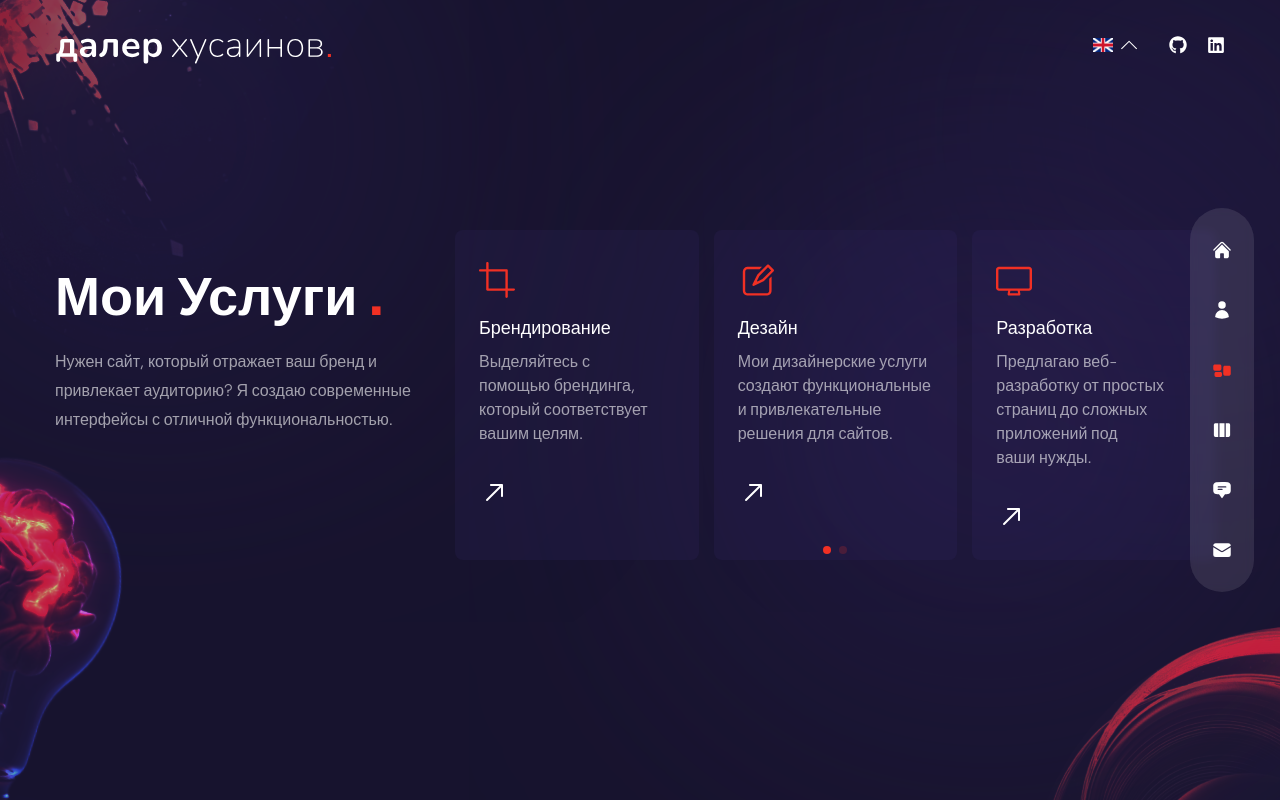
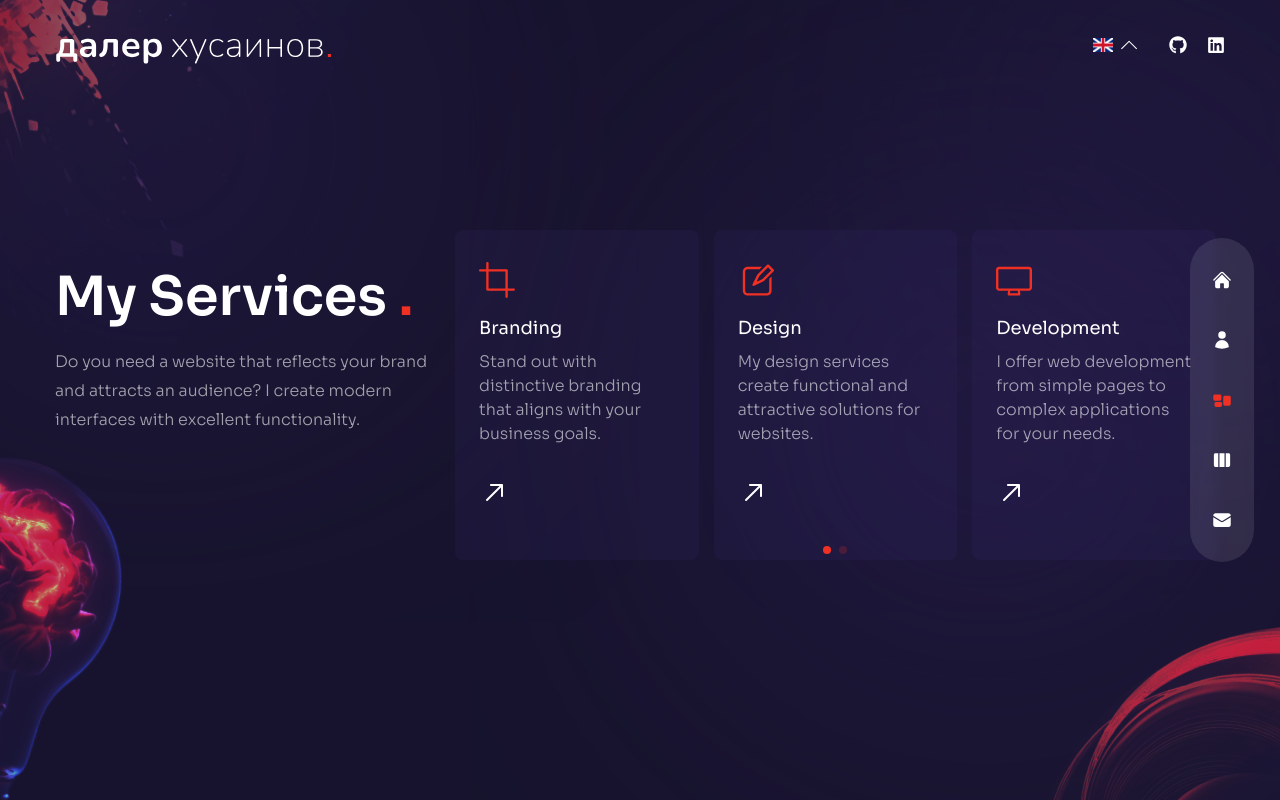
Before and after one commit to DalerKhusainov/my-new-portfolio-v1, a Next.js app: page /services in a window 1280 px wide. Built offline with nearby package versions, Linux system fonts and the light colour scheme.

Commit message:
Added language toggling in my services and my works sections.

```diff
--- a/components/Nav.js
+++ b/components/Nav.js
@@ -18,11 +18,11 @@ export const navData = [
   { name: "about", path: "/about", icon: <HiUser /> },
   { name: "services", path: "/services", icon: <HiRectangleGroup /> },
   { name: "work", path: "/work", icon: <HiViewColumns /> },
-  {
-    name: "testimonials",
-    path: "/testimonials",
-    icon: <HiChatBubbleBottomCenterText />,
-  },
+  // {
+  //   name: "testimonials",
+  //   path: "/testimonials",
+  //   icon: <HiChatBubbleBottomCenterText />,
+  // },
   {
     name: "contact",
     path: "/contact",
--- a/components/ServiceSlider.js
+++ b/components/ServiceSlider.js
@@ -3,7 +3,6 @@ import {
   RxCrop,
   RxPencil2,
   RxDesktop,
-  RxReader,
   RxRocket,
   RxArrowTopRight,
 } from "react-icons/rx";
@@ -16,9 +15,38 @@ import "swiper/css/free-mode";
 import "swiper/css/pagination";
 // Swiper required modules
 import { FreeMode, Pagination } from "swiper";
+import { getLangData } from "../utils/helpers";
 
-// data
-const serviceData = [
+// data in english
+const serviceDataEng = [
+  {
+    icon: <RxCrop />,
+    title: "Branding",
+    description:
+      "Stand out with distinctive branding that aligns with your business goals.",
+  },
+  {
+    icon: <RxPencil2 />,
+    title: "Design",
+    description:
+      "My design services create functional and attractive solutions for websites.",
+  },
+  {
+    icon: <RxDesktop />,
+    title: "Development",
+    description:
+      "I offer web development from simple pages to complex applications for your needs.",
+  },
+  {
+    icon: <RxRocket />,
+    title: "SEO",
+    description:
+      "I provide SEO services to improve the position of your site, including optimization.",
+  },
+];
+
+// data in russian
+const serviceDataRus = [
   {
     icon: <RxCrop />,
     title: "Брендирование",
@@ -45,7 +73,9 @@ const serviceData = [
   },
 ];
 
-const ServiceSlider = () => {
+const ServiceSlider = ({ langValue }) => {
+  const serviceData = getLangData(langValue, serviceDataEng, serviceDataRus);
+
   return (
     <Swiper
       breakpoints={{
--- a/pages/about/index.js
+++ b/pages/about/index.js
@@ -16,11 +16,12 @@ import Avatar from "../../components/Avatar";
 import Circles from "../../components/Circles";
 import { motion } from "framer-motion";
 import { fadeIn } from "../../variants";
+import { getLangData } from "../../utils/helpers";
 import CountUp from "react-countup";
 import { LangContext } from "../../context/LangContext";
 
-//  data
-const aboutData = [
+//  data in english
+const aboutDataEng = [
   {
     title: "Skills",
     info: [
@@ -80,6 +81,67 @@ const aboutData = [
   },
 ];
 
+//  data in russian
+const aboutDataRus = [
+  {
+    title: "Навыки",
+    info: [
+      {
+        title: "Веб Разработка",
+        icons: [
+          <FaHtml5 />,
+          <FaCss3 />,
+          <FaJs />,
+          <FaReact />,
+          <SiNextdotjs />,
+          <SiFramer />,
+          <SiWebflow />,
+          <SiTypescript />,
+          <SiTailwindcss />,
+          <SiSass />,
+        ],
+      },
+      {
+        title: "UI/UX Дезайнер",
+        icons: [<FaFigma />, <SiAdobexd />, <SiAdobephotoshop />],
+      },
+    ],
+  },
+  {
+    title: "Сертификаты",
+    info: [
+      {
+        title: "TailwindCSS Advanced Course - Udemy Certificate of Completion",
+        stage: "2024",
+      },
+      {
+        title:
+          "Figma UI/UX Design Essential and Advanced Courses - Udemy Certificate of Completion",
+        stage: "2024",
+      },
+      {
+        title:
+          "The Ultimate ReactJS, Redux and NextJS Course - Udemy Certificate of Completion",
+        stage: "2024",
+      },
+      {
+        title:
+          "ReactJS, React Router & TypeScript - ProSkills Ilmhona Bootcamp",
+        stage: "2023",
+      },
+      {
+        title:
+          "The Complete JavaScript Course - Udemy Certificate of Completion",
+        stage: "2021",
+      },
+      {
+        title: "Advanced CSS and Sass - Udemy Certificate of Completion",
+        stage: "2021",
+      },
+    ],
+  },
+];
+
 const About = () => {
   const [index, setIndex] = useState(0);
   const now = new Date().getFullYear();
@@ -89,6 +151,8 @@ const About = () => {
   const langContext = useContext(LangContext);
   if (!langContext) return;
   const { langValue } = langContext;
+
+  const aboutData = getLangData(langValue, aboutDataEng, aboutDataRus);
 
   return (
     <div className="h-full py-32 text-center bg-primary/30 xl:text-left">
--- a/pages/services/index.js
+++ b/pages/services/index.js
@@ -1,10 +1,16 @@
+import { useContext } from "react";
 import { motion } from "framer-motion";
 import { fadeIn } from "../../variants";
 import ServiceSlider from "../../components/ServiceSlider";
 import Bulb from "../../components/Bulb";
 import Circles from "../../components/Circles";
+import { LangContext } from "../../context/LangContext";
 
 const Services = () => {
+  const langContext = useContext(LangContext);
+  if (!langContext) return;
+  const { langValue } = langContext;
+
   return (
     <div className="flex items-center h-full bg-primary/30 py-36">
       <Circles />
@@ -19,7 +25,8 @@ const Services = () => {
               exit="hidden"
               className="text-center h2 xl:mt-8 md:text-start"
             >
-              Мои Услуги <span className="text-accent">.</span>
+              {langValue === "eng" ? "My Services" : "Мои Услуги"}{" "}
+              <span className="text-accent">.</span>
             </motion.h2>
             <motion.p
               variants={fadeIn("up", 0.4)}
@@ -28,8 +35,9 @@ const Services = () => {
               exit="hidden"
               className="mb-4 max-w-[400px] mx-auto md:text-start text-center lg:mx-0"
             >
-              Нужен сайт, который отражает ваш бренд и привлекает аудиторию? Я
-              создаю современные интерфейсы с отличной функциональностью.
+              {langValue === "eng"
+                ? "Do you need a website that reflects your brand and attracts an audience? I create modern interfaces with excellent functionality."
+                : "Нужен сайт, который отражает ваш бренд и привлекает аудиторию? Я создаю современные интерфейсы с отличной функциональностью."}
             </motion.p>
           </div>
           {/* slider */}
@@ -40,7 +48,7 @@ const Services = () => {
             exit="hidden"
             className="w-full xl:max-w-[65%]"
           >
-            <ServiceSlider />
+            <ServiceSlider langValue={langValue} />
           </motion.div>
         </div>
       </div>
--- a/pages/work/index.js
+++ b/pages/work/index.js
@@ -1,10 +1,16 @@
+import { useContext } from "react";
 import { motion } from "framer-motion";
 import { fadeIn } from "../../variants";
 import WorkSlider from "../../components/WorkSlider";
 import Bulb from "../../components/Bulb";
 import Circles from "../../components/Circles";
+import { LangContext } from "../../context/LangContext";
 
 const Work = () => {
+  const langContext = useContext(LangContext);
+  if (!langContext) return;
+  const { langValue } = langContext;
+
   return (
     <div className="flex items-center h-full bg-primary/30 py-36">
       <Circles />
@@ -19,7 +25,8 @@ const Work = () => {
               exit="hidden"
               className="text-center h2 xl:mt-12 md:text-start"
             >
-              Мои работы<span className="text-accent">.</span>
+              {langValue === "eng" ? "My works" : "Мои работы"}
+              <span className="text-accent">.</span>
             </motion.h2>
             <motion.p
               variants={fadeIn("up", 0.4)}
@@ -28,9 +35,9 @@ const Work = () => {
               exit="hidden"
               className="mb-4 max-w-[400px] mx-auto md:text-start text-center lg:mx-0"
             >
-              Мои дизайнерские услуги создают ориентированные на пользователя,
-              функциональные и визуально привлекательные решения для сайтов,
-              приложений и маркетинговых кампаний.
+              {langValue === "eng"
+                ? "My design services create user-focused, functional, and visually appealing solutions for websites, apps, and marketing campaigns."
+                : "Мои дизайнерские услуги создают ориентированные на пользователя, функциональные и визуально привлекательные решения для сайтов, приложений и маркетинговых кампаний"}
             </motion.p>
           </div>
           {/* slider */}
--- /dev/null
+++ b/utils/helpers.js
@@ -0,0 +1,4 @@
+export function getLangData(lang, dataEng, dataRus) {
+  if (lang === "eng") return dataEng;
+  if (lang === "rus") return dataRus;
+}
```
